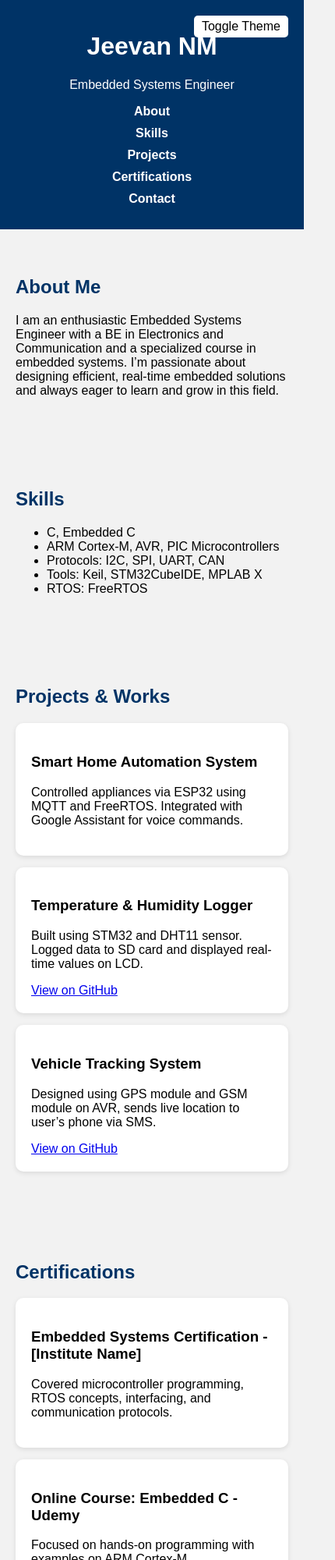
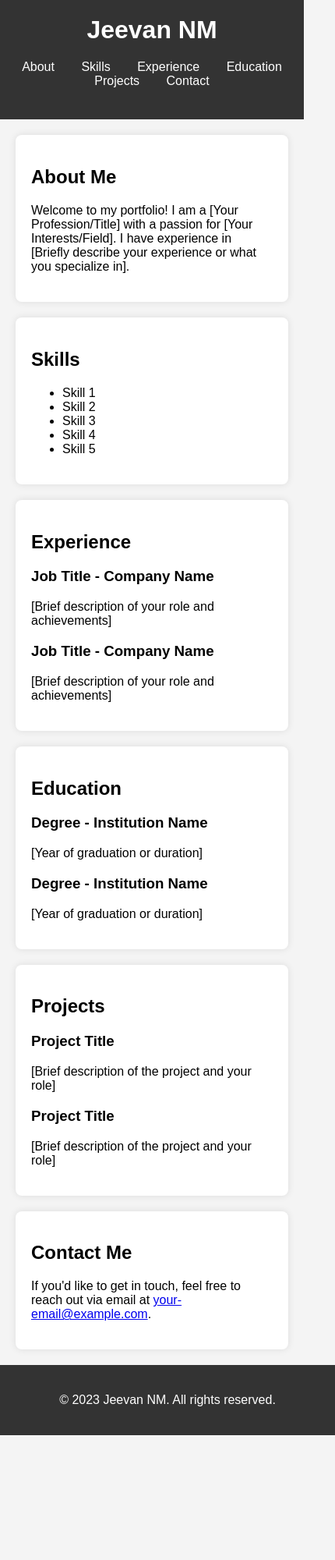
Before and after one commit to jeevan8133/jeevan-portfolio, a plain HTML site: page index.html in a window 390 px wide. Shown: the top 2000 px of the page at 78% size, 430 px wide, since content can reach past the window. After the commit the page ends 1840 px from the top, so only its background shows below. Drawn offline with Linux system fonts and the light colour scheme.

Commit message:
Update index.html

```diff
--- a/index.html
+++ b/index.html
@@ -1,184 +1,114 @@
-
 <!DOCTYPE html>
 <html lang="en">
 <head>
-  <meta charset="UTF-8" />
-  <meta name="viewport" content="width=device-width, initial-scale=1.0"/>
-  <title>Jeevan NM - Embedded Systems Engineer</title>
+    <meta charset="UTF-8">
+    <meta name="viewport" content="width=device-width, initial-scale=1.0">
+    <title>Jeevan NM - Portfolio</title>
+    <link rel="stylesheet" href="styles.css">
     <style>
-    :root {
-      --bg-color: #f2f2f2;
-      --text-color: #000;
-      --primary-color: #003366;
-      --card-bg: #ffffff;
-    }
-    [data-theme="dark"] {
-      --bg-color: #121212;
-      --text-color: #f2f2f2;
-      --primary-color: #00aaff;
-      --card-bg: #1e1e1e;
-    }
-
         body {
             font-family: Arial, sans-serif;
             margin: 0;
-      background-color: var(--bg-color);
-      color: var(--text-color);
-      transition: 0.3s ease;
+            padding: 0;
+            background-color: #f4f4f4;
         }
         header {
-      background-color: var(--primary-color);
-      color: white;
-      padding: 20px;
+            background: #333;
+            color: #fff;
+            padding: 20px 0;
             text-align: center;
         }
+        h1 {
+            margin: 0;
+        }
+        nav {
+            margin: 20px 0;
+        }
         nav a {
+            color: #fff;
             margin: 0 15px;
-      color: white;
             text-decoration: none;
-      font-weight: bold;
         }
         section {
-      padding: 40px 20px;
-      max-width: 960px;
-      margin: auto;
+            padding: 20px;
+            margin: 20px;
+            background: #fff;
+            border-radius: 8px;
+            box-shadow: 0 0 10px rgba(0, 0, 0, 0.1);
         }
-    h2 {
-      color: var(--primary-color);
-    }
-    .btn {
-      display: inline-block;
-      padding: 10px 20px;
-      margin-top: 10px;
-      background-color: var(--primary-color);
-      color: white;
-      text-decoration: none;
-      border-radius: 5px;
-    }
-    .project, .certification {
-      background-color: var(--card-bg);
-      border-radius: 10px;
+        footer {
+            text-align: center;
             padding: 20px;
-      margin: 15px 0;
-      box-shadow: 0 2px 6px rgba(0,0,0,0.1);
-    }
-
-    .theme-toggle {
-      position: absolute;
-      top: 20px;
-      right: 20px;
-      background: white;
-      padding: 5px 10px;
-      border-radius: 5px;
-      cursor: pointer;
-    }
-
-    @media (max-width: 600px) {
-      nav a {
-        display: block;
-        margin: 10px 0;
-      }
+            background: #333;
+            color: #fff;
+            position: relative;
+            bottom: 0;
+            width: 100%;
         }
     </style>
 </head>
 <body>
 
-  <div class="theme-toggle" onclick="toggleTheme()">Toggle Theme</div>
-
 <header>
     <h1>Jeevan NM</h1>
-    <p>Embedded Systems Engineer</p>
     <nav>
         <a href="#about">About</a>
         <a href="#skills">Skills</a>
+        <a href="#experience">Experience</a>
+        <a href="#education">Education</a>
         <a href="#projects">Projects</a>
-      <a href="#certifications">Certifications</a>
         <a href="#contact">Contact</a>
     </nav>
 </header>
 
 <section id="about">
     <h2>About Me</h2>
-    <p>I am an enthusiastic Embedded Systems Engineer with a BE in Electronics and Communication and a specialized course in embedded systems. I’m passionate about designing efficient, real-time embedded solutions and always eager to learn and grow in this field.</p>
+    <p>Welcome to my portfolio! I am a [Your Profession/Title] with a passion for [Your Interests/Field]. I have experience in [Briefly describe your experience or what you specialize in].</p>
 </section>
 
 <section id="skills">
     <h2>Skills</h2>
     <ul>
-      <li>C, Embedded C</li>
-      <li>ARM Cortex-M, AVR, PIC Microcontrollers</li>
-      <li>Protocols: I2C, SPI, UART, CAN</li>
-      <li>Tools: Keil, STM32CubeIDE, MPLAB X</li>
-      <li>RTOS: FreeRTOS</li>
+        <li>Skill 1</li>
+        <li>Skill 2</li>
+        <li>Skill 3</li>
+        <li>Skill 4</li>
+        <li>Skill 5</li>
     </ul>
 </section>
 
-  <section id="projects">
-    <h2>Projects & Works</h2>
-
-    <div class="project">
-      <h3>Smart Home Automation System</h3>
-      <p>Controlled appliances via ESP32 using MQTT and FreeRTOS. Integrated with Google Assistant for voice commands.</p>
-    </div>
-
-    <div class="project">
-      <h3>Temperature & Humidity Logger</h3>
-      <p>Built using STM32 and DHT11 sensor. Logged data to SD card and displayed real-time values on LCD.</p>
-      <a href="https://github.com/jeevan8133/temp-logger" target="_blank">View on GitHub</a>
-    </div>
-
-    <div class="project">
-      <h3>Vehicle Tracking System</h3>
-      <p>Designed using GPS module and GSM module on AVR, sends live location to user’s phone via SMS.</p>
-      <a href="https://github.com/jeevan8133/vehicle-tracker" target="_blank">View on GitHub</a>
-    </div>
+<section id="experience">
+    <h2>Experience</h2>
+    <h3>Job Title - Company Name</h3>
+    <p>[Brief description of your role and achievements]</p>
+    <h3>Job Title - Company Name</h3>
+    <p>[Brief description of your role and achievements]</p>
 </section>
 
-  <section id="certifications">
-    <h2>Certifications</h2>
+<section id="education">
+    <h2>Education</h2>
+    <h3>Degree - Institution Name</h3>
+    <p>[Year of graduation or duration]</p>
+    <h3>Degree - Institution Name</h3>
+    <p>[Year of graduation or duration]</p>
+</section>
 
-    <div class="certification">
-      <h3>Embedded Systems Certification - [Institute Name]</h3>
-      <p>Covered microcontroller programming, RTOS concepts, interfacing, and communication protocols.</p>
-    </div>
-
-    <div class="certification">
-      <h3>Online Course: Embedded C - Udemy</h3>
-      <p>Focused on hands-on programming with examples on ARM Cortex-M.</p>
-    </div>
-
+<section id="projects">
+    <h2>Projects</h2>
+    <h3>Project Title</h3>
+    <p>[Brief description of the project and your role]</p>
+    <h3>Project Title</h3>
+    <p>[Brief description of the project and your role]</p>
 </section>
 
 <section id="contact">
-    <h2>Contact</h2>
-    <p>Email: <a href="mailto:jeevan.yourmail@example.com">jeevan.yourmail@example.com</a></p>
-    <p>LinkedIn: <a href="https://linkedin.com/in/jeevan-nm" target="_blank">linkedin.com/in/jeevan-nm</a></p>
-    <p>GitHub: <a href="https://github.com/jeevan8133" target="_blank">github.com/jeevan8133</a></p>
-
-    <a href="resume.pdf" download class="btn">Download Resume</a>
-
-    <form action="https://formspree.io/f/your-form-id" method="POST" style="margin-top:20px;">
-      <input type="text" name="name" placeholder="Your Name" required style="width:100%;padding:10px;margin:5px 0;">
-      <input type="email" name="email" placeholder="Your Email" required style="width:100%;padding:10px;margin:5px 0;">
-      <textarea name="message" placeholder="Your Message" required style="width:100%;padding:10px;margin:5px 0;"></textarea>
-      <button type="submit" class="btn">Send Message</button>
-    </form>
+    <h2>Contact Me</h2>
+    <p>If you'd like to get in touch, feel free to reach out via email at <a href="mailto:your-email@example.com">your-email@example.com</a>.</p>
 </section>
 
-  <script>
-    function toggleTheme() {
-      const currentTheme = document.documentElement.getAttribute('data-theme');
-      const newTheme = currentTheme === 'dark' ? 'light' : 'dark';
-      document.documentElement.setAttribute('data-theme', newTheme);
-      localStorage.setItem('theme', newTheme);
-    }
-
-    // Load saved theme
-    (function() {
-      const savedTheme = localStorage.getItem('theme') || 'light';
-      document.documentElement.setAttribute('data-theme', savedTheme);
-    })();
-  </script>
+<footer>
+    <p>&copy; 2023 Jeevan NM. All rights reserved.</p>
+</footer>
 
 </body>
 </html>
```
Lines whose indentation alone changed are shown as unchanged.
